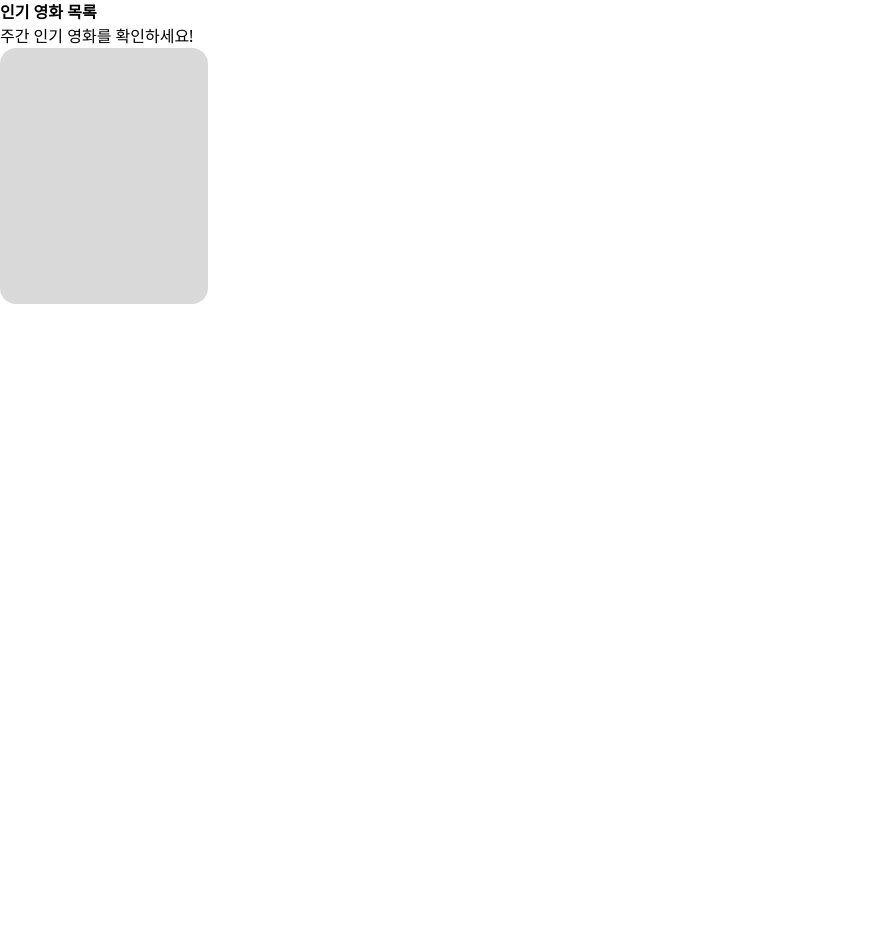
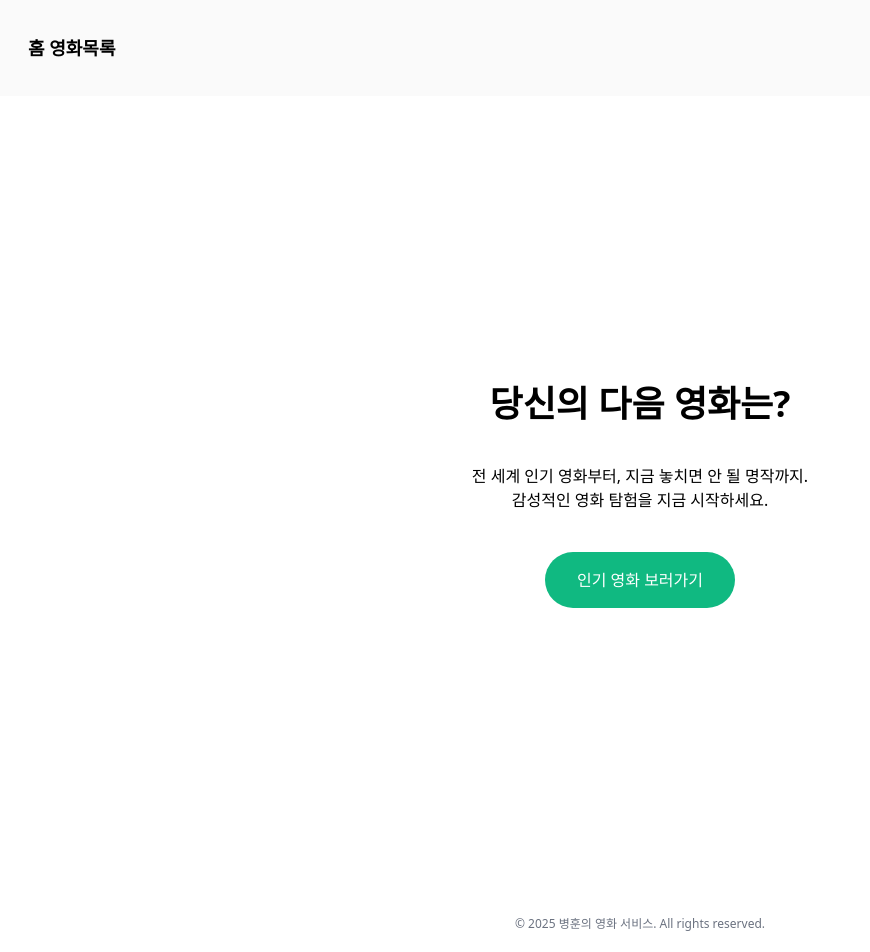
Before and after one commit to seoyeon116/inyro_test_sy, a plain HTML site: page pages/index.html in a window 1280 px wide. Shown: the whole page, without its empty margins (0-870 px from the left). Before the commit the page ends 800 px from the top, so only its background shows below. Drawn offline with nearby package versions, Linux system fonts and the light colour scheme.

Commit message:
feat: 실습

```diff
--- a/pages/index.html
+++ b/pages/index.html
@@ -6,20 +6,32 @@
         <title>영화 메인 페이지</title>
         <link rel="stylesheet" href="../styles/reset.css" />
         <script src="https://cdn.tailwindcss.com"></script>
-        <script
-            src="https://cdn.jsdelivr.net/npm/axios/dist/axios.min.js"
-            defer
-        ></script>
-        <script type="module" src="../api/movieApi.js" defer></script>
     </head>
-    <body class="w-screen h-screen flex-col items-center">
-        <seciton>
-            <h1 class="font-semibold text 2xl">인기 영화 목록</h1>
-            <p>주간 인기 영화를 확인하세요!</p>
-        </seciton>
-
-        <section class="flex gap-5">
-            <div class="w-52 h-64 bg-[#d9d9d9] rounded-2xl"></div>
-        </section>
+    <body class="w-screen flex flex-col items-center">
+        <header
+            class="w-full h-24 bg-[#fafafa] flex items-center pl-7 text-lg font-semibold"
+        >
+            <nav>
+                <a href="/">홈</a>
+                <a href="/movie">영화목록</a>
+            </nav>
+        </header>
+        <main
+            class="w-full h-full flex flex-col gap-10 items-center justify-center min-h-screen"
+        >
+            <h1 class="text-4xl font-bold">당신의 다음 영화는?</h1>
+            <div class="text-center">
+                <h2>전 세계 인기 영화부터, 지금 놓치면 안 될 명작까지.</h2>
+                <h2>감성적인 영화 탐험을 지금 시작하세요.</h2>
+            </div>
+            <a
+                href="/movie"
+                class="px-8 py-4 bg-emerald-500 text-white rounded-full"
+                >인기 영화 보러가기</a
+            >
+        </main>
+        <footer class="p-5 text-xs font-thin text-gray-500">
+            © 2025 병훈의 영화 서비스. All rights reserved.
+        </footer>
     </body>
 </html>
```
Also changed, not shown: pages/movie.html (+34 -0 lines), vercel.json, 2 other files.
